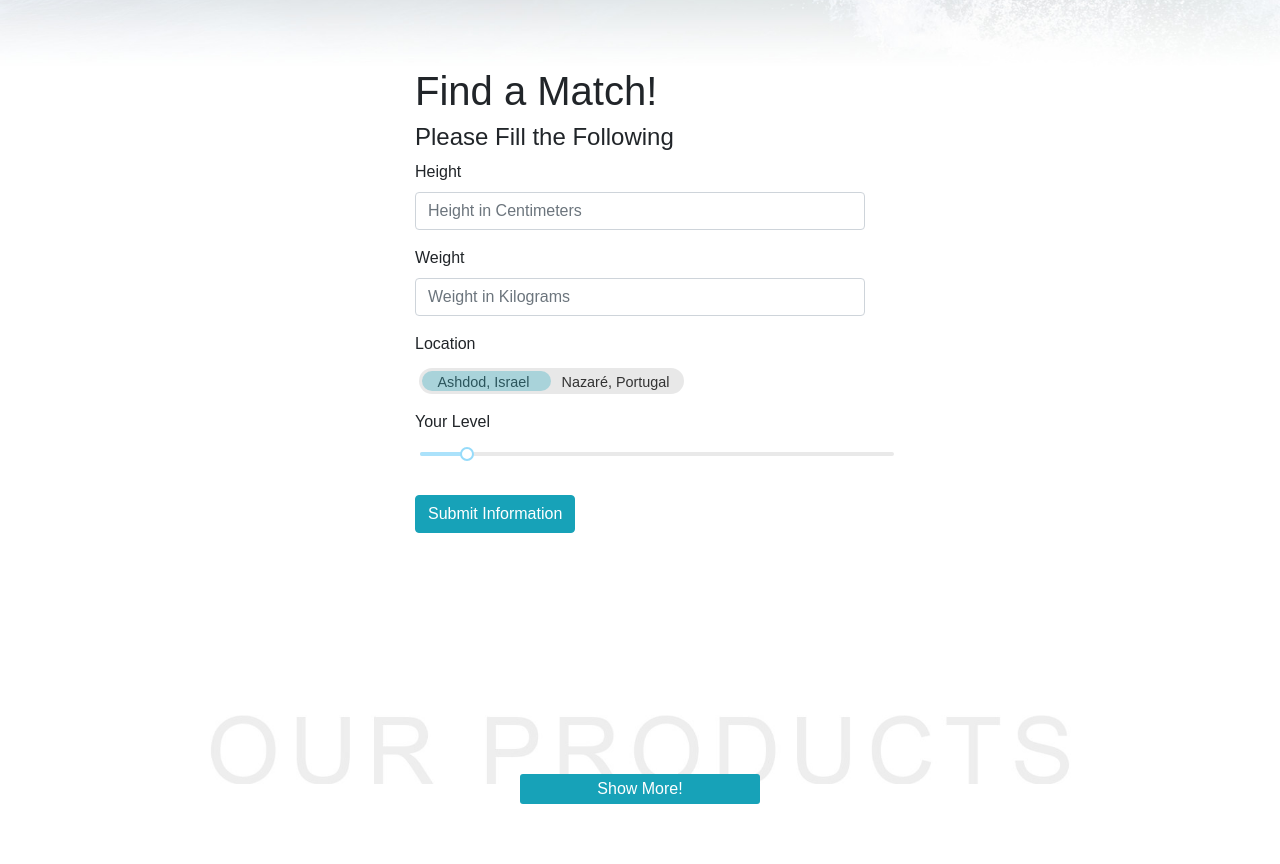
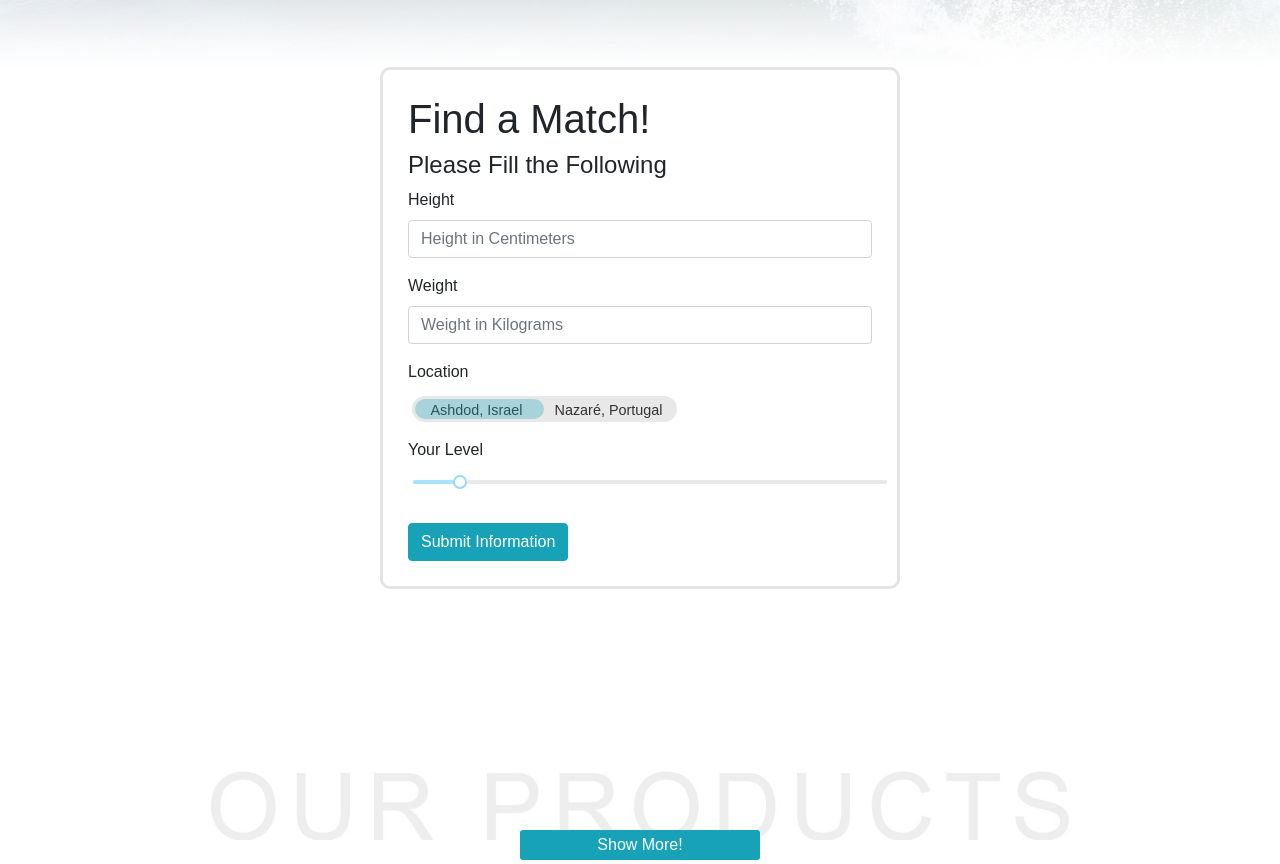
Before and after one commit to GoldenDude/surfboard-matcher-app, a React app: page / in a window 1280 px wide. Shown: the part 1310-2174 px from the top of the page. Built offline with nearby package versions, Linux system fonts and the light colour scheme; no server answers.

Commit message:
add border to form

```diff
--- a/public/style.css
+++ b/public/style.css
@@ -162,7 +162,12 @@ h5{
     position: relative;
     /* top: 1147px; */
     /* left: 350px; */
-    width: 480px;
+    width: 520px ;
+    /*width: 480px*/
+    border: 3px solid #E4E4E4;
+    border-radius: 10px;
+    padding: 25px;
+
 }
 
 .btn-info{
```
